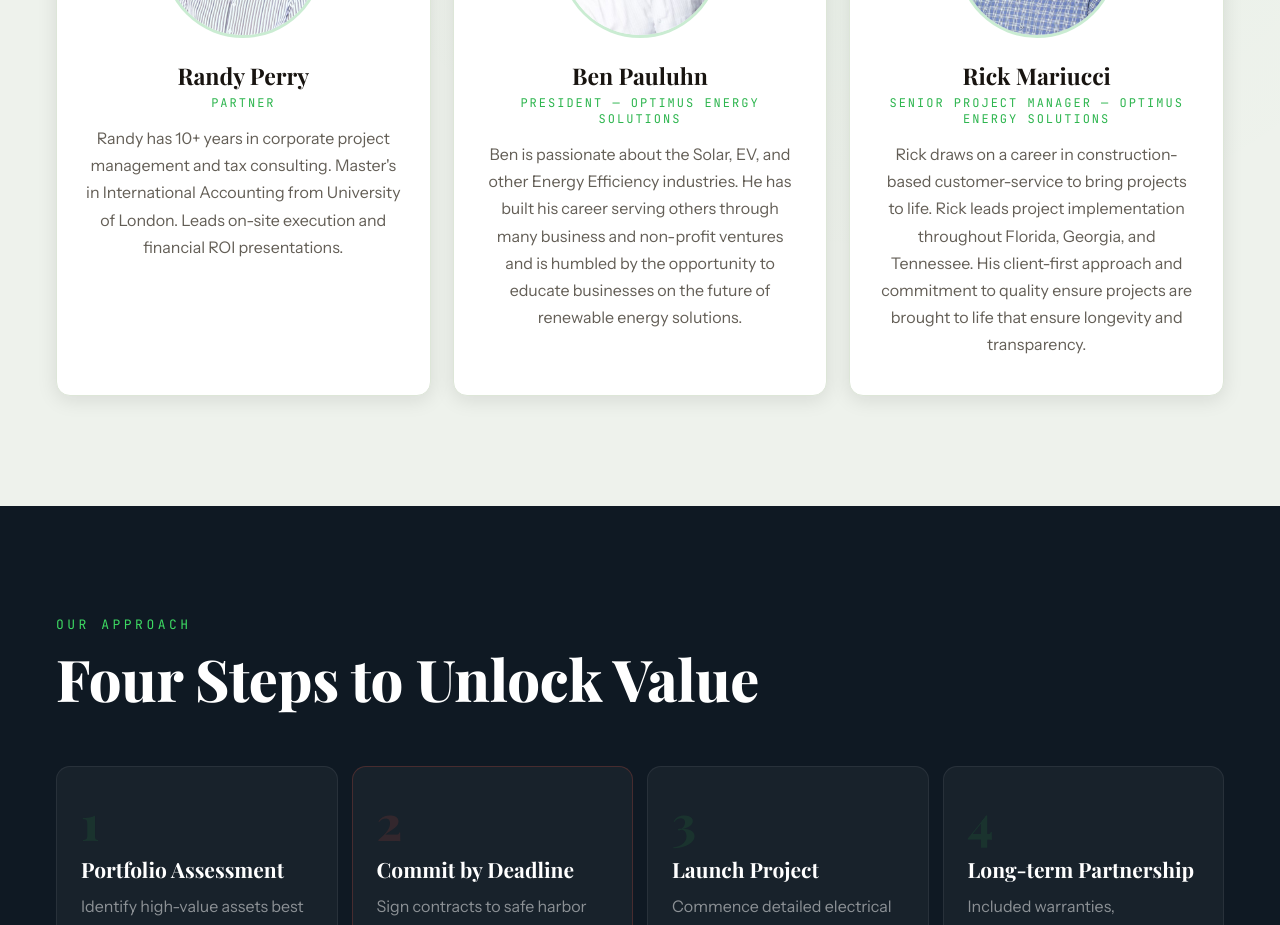
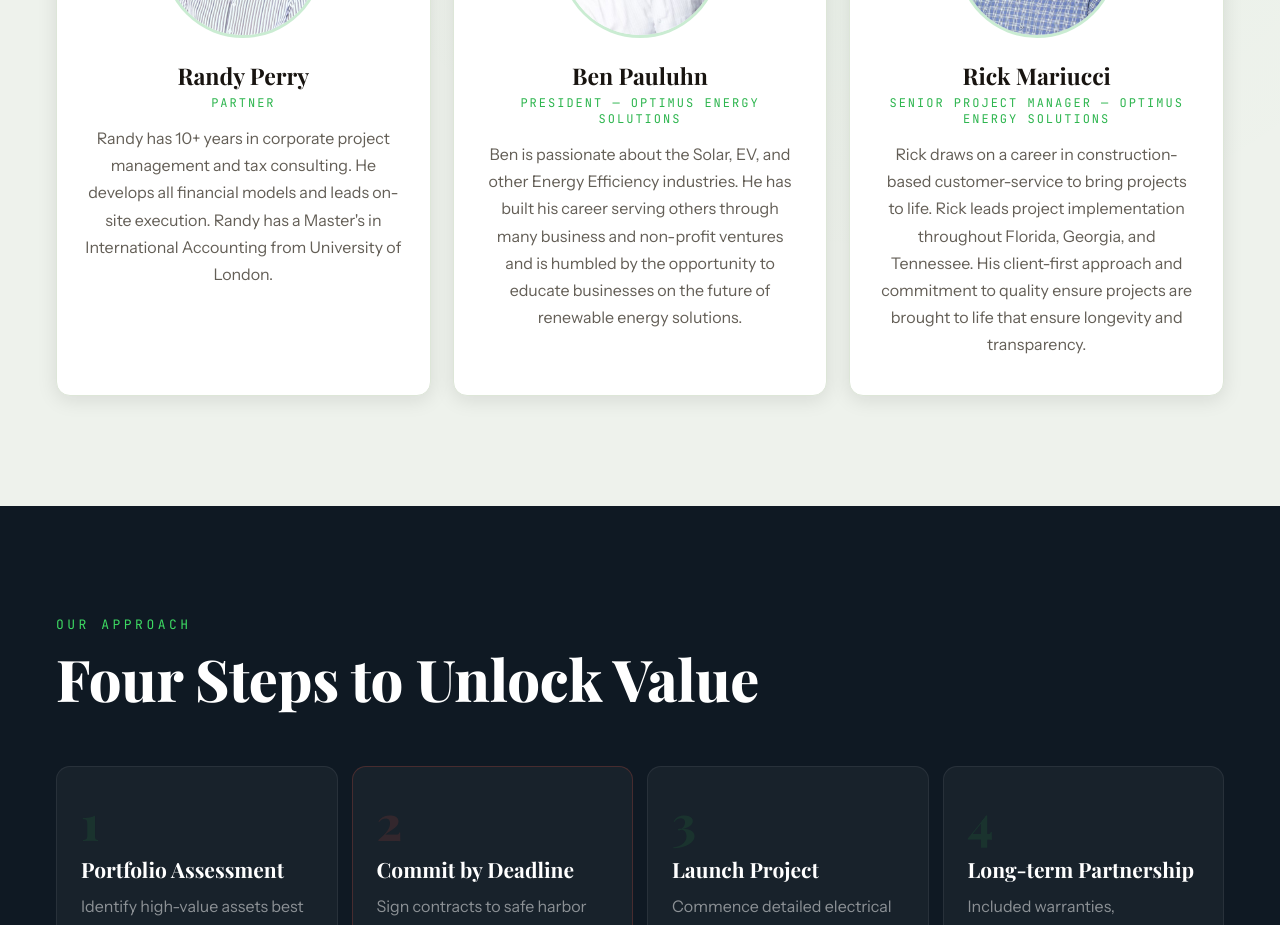
Before and after one commit to btcddy/tesio-energy, a Next.js app: page / in a window 1280 px wide. Shown: the part 7440-8365 px from the top of the page. Built offline with nearby package versions, Linux system fonts and the light colour scheme; a web font is replaced by a local one.

Commit message:
Modify Randy's bio in Team component
Updated Randy's bio to include his role in developing financial models.

```diff
--- a/components/Team.tsx
+++ b/components/Team.tsx
@@ -1,7 +1,7 @@
 import './Team.css';
 export default function Team() {
   const members = [
-    { img: '/Randy Headshot.jpg', name: 'Randy Perry', role: 'Partner', bio: 'Randy has 10+ years in corporate project management and tax consulting. Master\'s in International Accounting from University of London. Leads on-site execution and financial ROI presentations.' },
+    { img: '/Randy Headshot.jpg', name: 'Randy Perry', role: 'Partner', bio: 'Randy has 10+ years in corporate project management and tax consulting. He develops all financial models and leads on-site execution. Randy has a Master\'s in International Accounting from University of London.' },
     { img: '/Ben Pauluhn.jpg', name: 'Ben Pauluhn', role: 'President — Optimus Energy Solutions', bio: 'Ben is passionate about the Solar, EV, and other Energy Efficiency industries. He has built his career serving others through many business and non-profit ventures and is humbled by the opportunity to educate businesses on the future of renewable energy solutions.' },
     { img: '/Rick Mariucci.jpg', name: 'Rick Mariucci', role: 'Senior Project Manager — Optimus Energy Solutions', bio: 'Rick draws on a career in construction-based customer-service to bring projects to life. Rick leads project implementation throughout Florida, Georgia, and Tennessee. His client-first approach and commitment to quality ensure projects are brought to life that ensure longevity and transparency.' },
   ];
```
